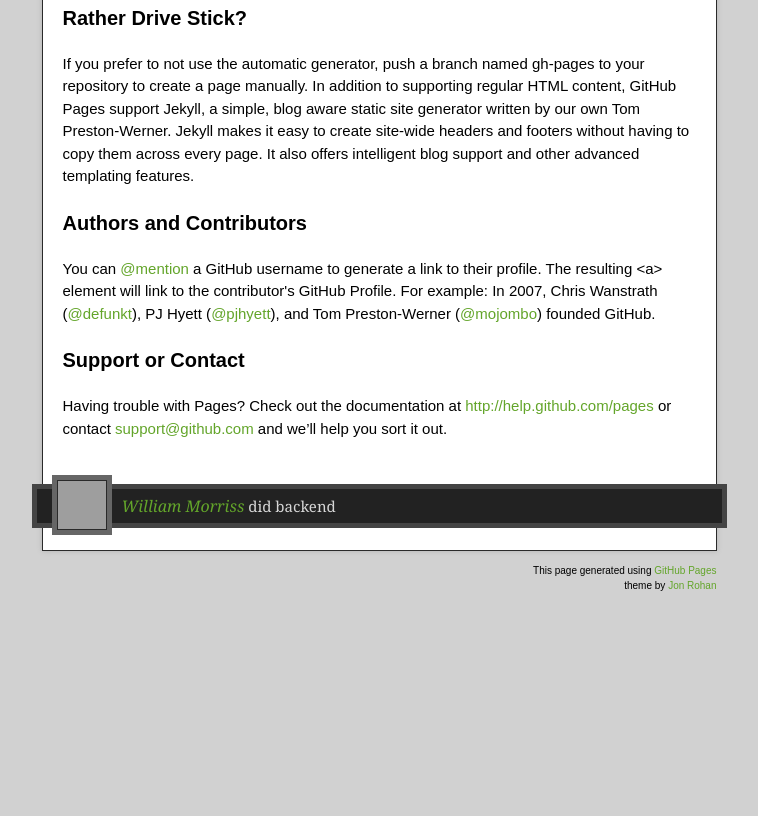
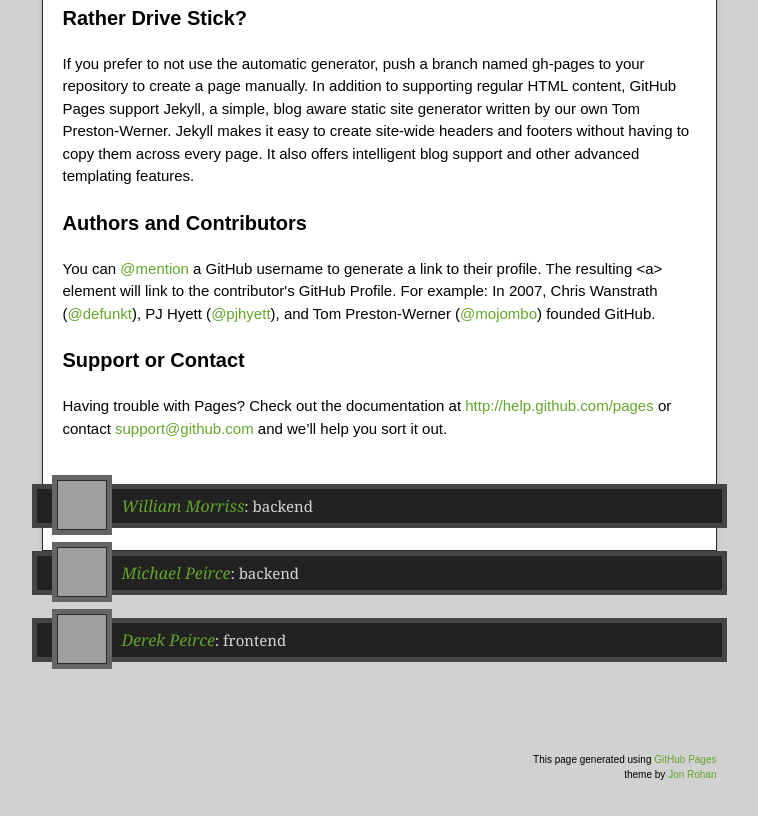
Before and after one commit to projectbuildcraft/buildcraft, a plain HTML site: page index.html in a window 1280 px wide. Shown: the part 741-1557 px from the top of the page, without its empty margins (261-1019 px from the left). Before the commit the page ends 1424 px from the top, so only its background shows below. Drawn offline with nearby package versions, Linux system fonts and the light colour scheme; grey boxes are pictures that could not be loaded.

Commit message:
Added pictures and descriptions

```diff
--- a/index.html
+++ b/index.html
@@ -67,7 +67,13 @@ $ git checkout gh-pages
     </div>
     <footer>
       <div class="owner">
-      <p><a href="https://github.com/wjmelements" class="avatar"><img src="https://secure.gravatar.com/avatar/17aa780bc83d4450d5ef23a887086a09?s=30&amp;d=https://a248.e.akamai.net/assets.github.com%2Fimages%2Fgravatars%2Fgravatar-user-420.png" width="48" height="48"/></a> <a href="https://github.com/wjmelements">William Morriss</a> did backend</p>
+      <p><a href="https://github.com/wjmelements" class="avatar"><img src="https://secure.gravatar.com/avatar/17aa780bc83d4450d5ef23a887086a09?s=30&amp;d=https://a248.e.akamai.net/assets.github.com%2Fimages%2Fgravatars%2Fgravatar-user-420.png" width="48" height="48"/></a> <a href="https://github.com/wjmelements">William Morriss</a>: backend</p>
+      </div>
+      <div class="owner">
+      <p><a href="https://github.com/mongoose700" class="avatar"><img src="https://secure.gravatar.com/avatar/55ea433e0e2cd7050e389fc8aad8d463?s=420&d=https://a248.e.akamai.net/assets.github.com%2Fimages%2Fgravatars%2Fgravatar-user-420.png" width="48" height="48"/></a> <a href="https://github.com/mongoose700">Michael Peirce</a>: backend</p>
+      </div>
+      <div class="owner">
+      <p><a href="https://github.com/derektom14" class="avatar"><img src="https://secure.gravatar.com/avatar/cb9f7061389f921a56ca9236b0c5cfd2?s=420&d=https://a248.e.akamai.net/assets.github.com%2Fimages%2Fgravatars%2Fgravatar-user-420.png" width="48" height="48"/></a> <a href="https://github.com/derektom14">Derek Peirce</a>: frontend</p>
       </div>
       <div class="creds">
         <small>This page generated using <a href="https://pages.github.com/">GitHub Pages</a><br/>theme by <a href="http://twitter.com/jonrohan/">Jon Rohan</a></small>
--- a/stylesheets/stylesheet.css
+++ b/stylesheets/stylesheet.css
@@ -308,7 +308,7 @@ footer .owner {
   background: #222;
   border: 5px solid #444;
   padding: 5px 15px;
-  margin: -67px -10px 35px;
+  margin: -67px -10px 90px;
   color: #d6d6d6;
 }
 
```
